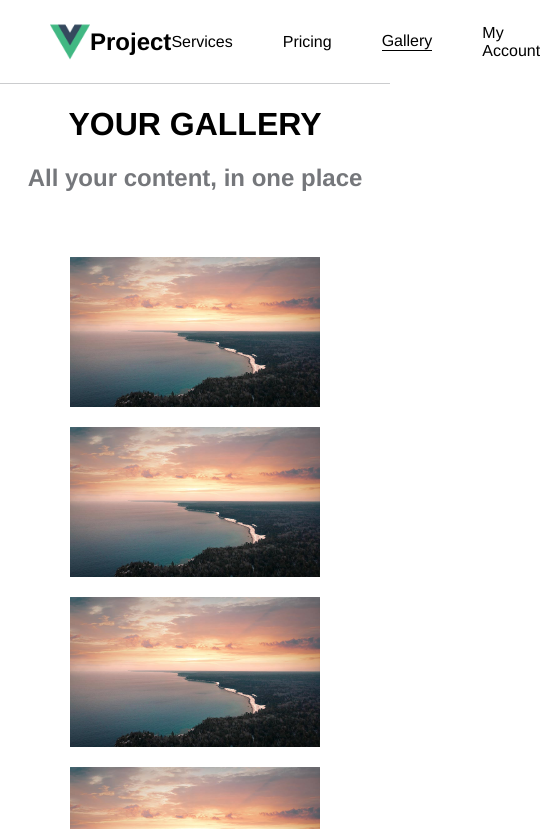
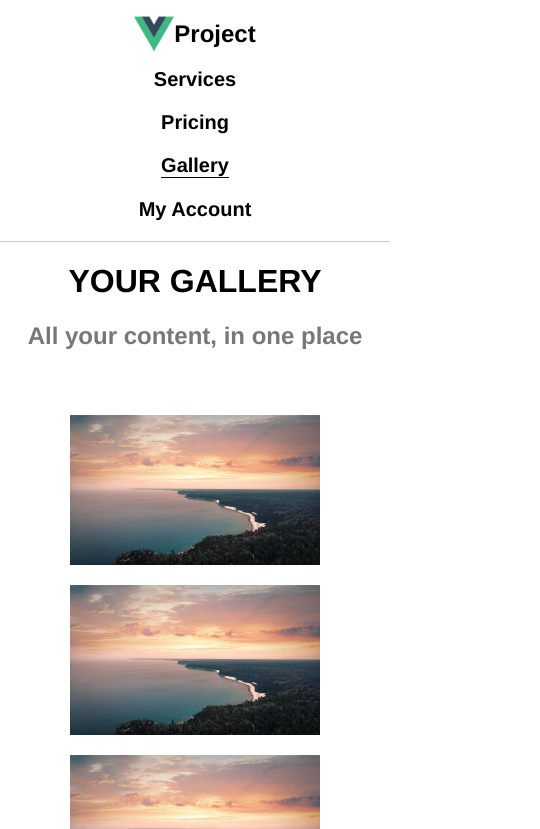
Before and after one commit to PRY20220276/web-client, a Vue app: page /gallery in a window 390 px wide. Shown: the top 829 px of the page, 540 px wide, since content can reach past the window. Built offline with nearby package versions, Linux system fonts and the light colour scheme.

Commit message:
refactor: header responsive

```diff
--- a/src/components/Header.vue
+++ b/src/components/Header.vue
@@ -42,6 +42,33 @@ a.router-link-exact-active {
   align-items: center;
   column-gap: 50px;
   margin-right: 50px;
+  transition: all .6s ease;
+  font-weight: bold;
+}
+.items a {
+  transition: all .3s ease;
+}
+.items a:hover {
+  color: var(--blue-600);
+  transform: scale(1.1);
+}
+
+@media (max-width: 740px) {
+  #header {
+    flex-direction: column;
+    height: auto;
+    padding-bottom: 20px;
+  }
+  .project-logo {
+    margin-left: 0;
+  }
+  .items {
+    margin-right: 0;
+    flex-direction: column;
+    justify-content: center;
+    gap: 20px;
+    font-size: 20px;
+  }
 }
 
 </style>
```
